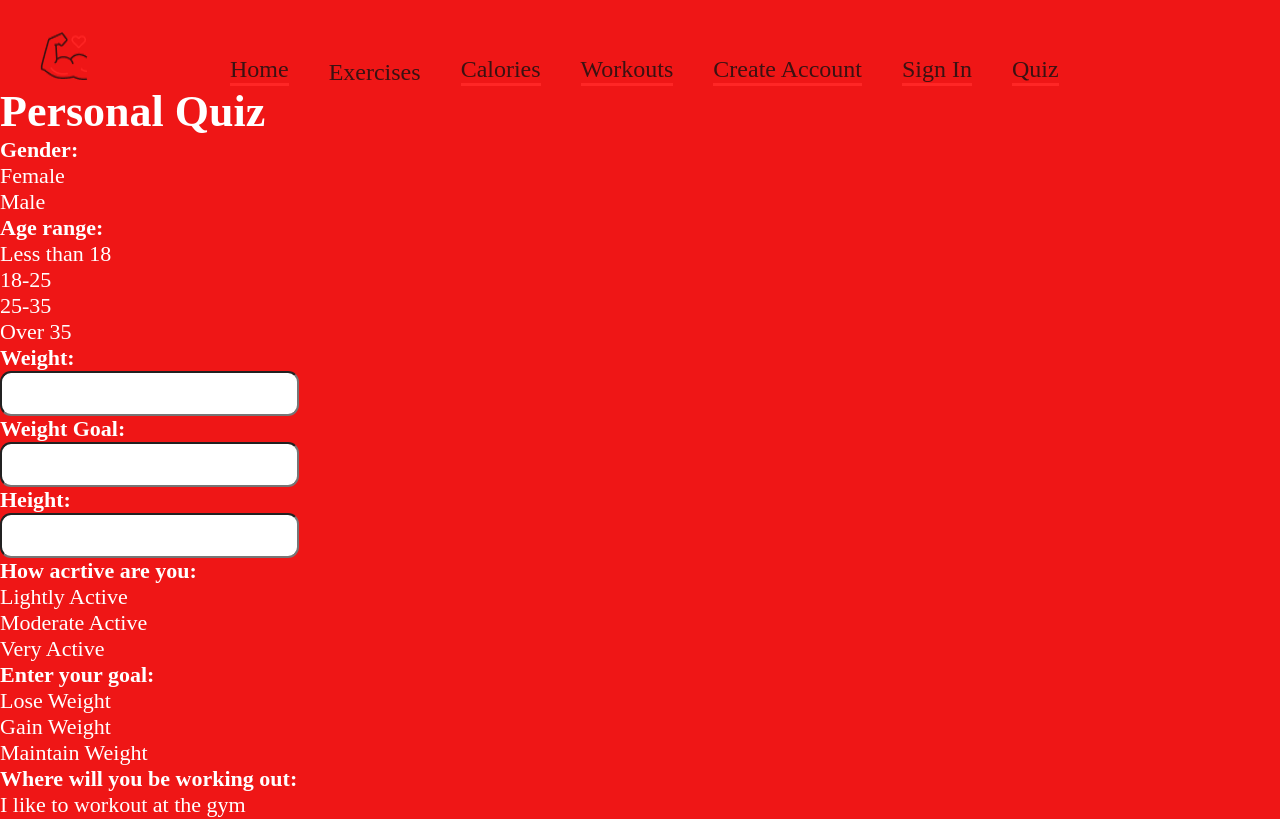
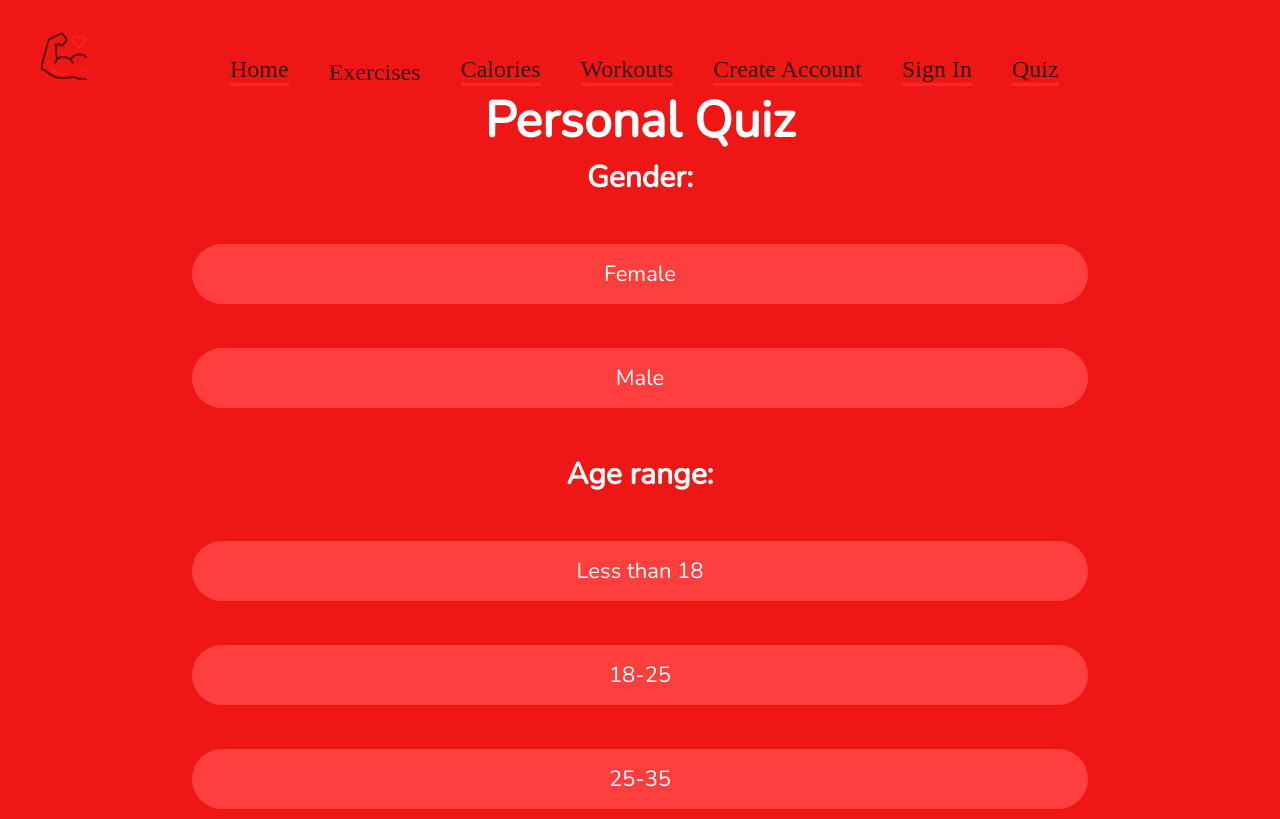
Before and after one commit to hailley-kane/Capstone_Project, a React (Create React App) app: page /Quiz in a window 1280 px wide. Shown: the top 819 px of the page. Built offline with nearby package versions, Linux system fonts and the light colour scheme.

Commit message:
Updated quiz

```diff
--- a/src/pages/Quiz/Quiz.css
+++ b/src/pages/Quiz/Quiz.css
@@ -1,17 +1,6 @@
 @import url('https://fonts.googleapis.com/css2?family=Nunito&display=swap');
 
-
-html {
-    font-family: 'Nunito', sans-serif;
-    font-size: 28px;
-    color: rgb(9, 9, 9);
-}
-
-body {
-    background-color: rgb(82, 7, 7);
-}
-
-.questions{
+.questions.quiz{
     background-color: #f8f8f8;
     border-left: 10px solid rgb(106, 3, 3);
     width: 80%;
@@ -19,23 +8,22 @@ body {
     padding: 1.5rem 2rem;
 
 }
-h1{
+h1.quiz{
     text-align: center;
     font-family:'Nunito', sans-serif;
     font-weight:bolder;
-    font-size: 100px;
+    font-size: 50px;
     color: white;
 }
-h4{
+h4.quiz{
     font-family: 'Nunito', sans-serif;
-    font-size: 40px;
+    font-size: 30px;
     font-weight: 1500;
     margin-bottom: 2rem;
     line-height: 1.5;
     text-align: center;
 
 }
-
 
 .options-container{
     display: inline-block;
@@ -85,9 +73,10 @@ h4{
     background-color: darken(green, 20%);
 
 }
-input[type="text"],
+
+input[id = 'height'],
 button,
-textarea {
+textarea{
     display: flex;
     margin: 0 auto 1.5rem auto;
     font-family: 'Nunito', sans-serif;
@@ -97,3 +86,27 @@ textarea {
     width: 70%;
     border:none;
 }
+input[id = 'weight'],
+button,
+textarea{
+    display: flex;
+    margin: 0 auto 1.5rem auto;
+    font-family: 'Nunito', sans-serif;
+    font-size: 22px;
+    border-radius: 0rem;
+    padding: 1rem;
+    width: 70%;
+    border:none;
+}
+input[id = 'weight-goal'],
+button,
+textarea{
+    display: flex;
+    margin: 0 auto 1.5rem auto;
+    font-family: 'Nunito', sans-serif;
+    font-size: 22px;
+    border-radius: 0rem;
+    padding: 1rem;
+    width: 70%;
+    border:none;
+}
--- a/src/pages/Quiz/Quiz.js
+++ b/src/pages/Quiz/Quiz.js
@@ -1,19 +1,78 @@
+import { getOverlayAlpha } from "@mui/material";
 import { Component, Fragment } from "react";
-
+import {faCheck, faTimes, faInfoCircle} from "@fortawesome/free-solid-svg-icons";
+import {FontAwesomeIcon} from "@fortawesome/react-fontawesome";
+import '../Quiz/Quiz.css'
 import {useRef, useState, useEffect} from 'react';
 
+//Gender and age are multiple choice
+const WEIGHT_REGEX = /^[0-9]{1,3}$/
+const HEIGHT_REGEX = /^([0-9]{1,3})+('[0-9]{1,3})+(")$/
+
 const Quiz = () => {
+    const userRef = useRef();
+    const errRef = useRef();
+
+
+    //Weight
+    const [weight, setWeight] = useState('');
+    const [validWeight, setValidWeight] = useState(false);
+    const [weightFocus, setWeightFocus] = useState(false);
+
+    //Validate weight
+    useEffect(() => {
+        const result = WEIGHT_REGEX.test(weight);
+        console.log(result);
+        console.log(weight);
+        setValidWeight(result);
+    }, [weight])
+
+    //Weight Goal
+    const [weightGoal, setWeightGoal] = useState('');
+    const [validWeightGoal, setValidWeightGoal] = useState(false);
+    const [weightGoalFocus, setWeightGoalFocus] = useState(false);
+
+    //Validate weight goal value
+    useEffect(() => {
+        const result = WEIGHT_REGEX.test(weightGoal);
+        console.log(result);
+        console.log(weightGoal);
+        setValidWeightGoal(result);
+    }, [weightGoal])
+
+    //Height
+    const [height, setHeight] = useState('');
+    const [validHeight, setValidHeight] = useState(false);
+    const [heightFocus, setHeightFocus] = useState(false);
+
+    //Validate Height value
+    useEffect(() => {
+        const result = HEIGHT_REGEX.test(height);
+        console.log(result);
+        console.log(height);
+        setValidHeight(result);
+    }, [height])
+
+    const[success, setSuccess] = useState(false);
+
+
+    useEffect(() =>{
+        userRef.current.focus();
+    }, [])
+
+
     return (
-        <form>
-            <h1>Personal Quiz</h1>
+        <html >
+            <h1 className="quiz">Personal Quiz</h1>
             <div className='questions'>
-                <h4>Gender:</h4>
+
+                <h4 className="quiz">Gender:</h4>
                 <div className="option-container">
                     <p className="option">Female</p>
                     <p className="option">Male</p>
                 </div>
 
-                <h4>Age range:</h4>
+                <h4 className="quiz">Age range:</h4>
                 <div className="option-container">
                     <p className="option">Less than 18</p>
                     <p className="option">18-25</p>
@@ -23,61 +82,120 @@ const Quiz = () => {
                     <p className="option">Over 35</p>
                 </div>
 
-                <h4>Weight: </h4>
+                <h4 className="quiz">Weight (lbs): </h4>
+                <span className= {validWeight ? "valid" : "hide" }>
+                                <FontAwesomeIcon icon = {faCheck} />
+                            </span>
+                            <span className= {validWeight || !weight ? "hide" : "invalid"}>
+                                <FontAwesomeIcon icon = {faTimes} />
+                            </span>
                 <input
                 type = 'text'
                 id = 'weight'
+                ref = {userRef}
+                autoComplete = "off" //we dont want to see previous suggestions because this is the registration page
+                onChange = {(e) => setWeight(e.target.value)}
                 required
+                aria-invalid = {validWeight ? "false" : "true"}
+                aria-describedby = "uidnote"
+                onFocus = {() => setWeightFocus(true)}
+                onBlur = {() => setWeightFocus(false)}
                 />
-                <h4>Weight Goal: </h4>
+                <p id ="uidnote" className = {weightFocus && weight &&
+                        !validWeight ? "instructions" : "offscreen"}>
+                            <FontAwesomeIcon icon={faInfoCircle}/>
+                            Invalid Weight<br />
+                            3 number limit.<br />
+                            Only numbers allowed.
+                </p>
+                <h4 className="quiz">Weight Goal: </h4>
+                <span className= {validWeightGoal ? "valid" : "hide" }>
+                                <FontAwesomeIcon icon = {faCheck} />
+                            </span>
+                            <span className= {validWeightGoal || !weightGoal ? "hide" : "invalid"}>
+                                <FontAwesomeIcon icon = {faTimes} />
+                            </span>
                 <input
                 type = 'text'
-                id = 'weight'
+                id = 'weight-goal'
+                ref = {userRef}
+                autoComplete = "off" //we dont want to see previous suggestions because this is the registration page
+                onChange = {(e) => setWeightGoal(e.target.value)}
                 required
+                aria-invalid = {validWeightGoal ? "false" : "true"}
+                aria-describedby = "uidnote"
+                onFocus = {() => setWeightGoalFocus(true)}
+                onBlur = {() => setWeightGoalFocus(false)}
                 />
+                <p id ="uidnote" className = {weightGoalFocus && weightGoal &&
+                        !validWeightGoal ? "instructions" : "offscreen"}>
+                            <FontAwesomeIcon icon={faInfoCircle}/>
+                            Invalid Weight<br />
+                            3 number limit.<br />
+                            Only numbers allowed.
+                </p>
 
-                <h4>Height: </h4>
+                <h4 className="quiz">Height(Feet'Inches"): </h4>
+                <span className= {validHeight ? "valid" : "hide" }>
+                                <FontAwesomeIcon icon = {faCheck} />
+                            </span>
+                            <span className= {validHeight || !height ? "hide" : "invalid"}>
+                                <FontAwesomeIcon icon = {faTimes} />
+                            </span>
                 <input
                 type = 'text'
                 id = 'height'
+                ref = {userRef}
+                autoComplete = "off" //we dont want to see previous suggestions because this is the registration page
+                onChange = {(e) => setHeight(e.target.value)}
                 required
+                aria-invalid = {validHeight ? "false" : "true"}
+                aria-describedby = "uidnote"
+                onFocus = {() => setHeightFocus(true)}
+                onBlur = {() => setHeightFocus(false)}
                 />
+                <p id ="uidnote" className = {heightFocus && height &&
+                        !validHeight ? "instructions" : "offscreen"}>
+                            <FontAwesomeIcon icon={faInfoCircle}/>
+                            Invalid Height<br />
+                            Format should follow: Feet'Inches"<br />
+                </p>
 
-                <h4>How acrtive are you: </h4>
+                <h4 className="quiz">How acrtive are you: </h4>
                 <div className="option-container">
                     <p className="option">Lightly Active</p>
                     <p className="option">Moderate Active</p>
                     <p className="option">Very Active</p>
                 </div>
 
-                <h4>Enter your goal: </h4>
+                <h4 className="quiz">Enter your goal: </h4>
                 <div className="option-container">
                     <p className="option">Lose Weight</p>
                     <p className="option">Gain Weight</p>
                     <p className="option">Maintain Weight</p>
                 </div>
 
-                <h4>Where will you be working out:</h4>
+                <h4 className="quiz">Where will you be working out:</h4>
                 <div className="option-container">
                     <p className="option">I like to workout at the gym</p>
                     <p className="option">I like to work out at home</p>
                 </div>
 
-                <h4>Enter what best describes you:</h4>
+                <h4 className="quiz">Enter what best describes you:</h4>
                 <div className="option-container">
                     <p className="option">I enjoy lifting weights</p>
                     <p className="option">I enjoy cardio</p>
                     <p className="option">I enjoy a mixed of both</p>
                 </div>
 
-                <h4>Enter any Injuries or Limitations: </h4>
+                <h4 className="quiz">Enter any Injuries or Limitations: </h4>
                 <input
                 type = 'text'
                 id = 'limitations'
                 required
                 />
 
-                <h4>Enter any dietary restrictions: </h4>
+                <h4 className="quiz">Enter any dietary restrictions: </h4>
                 <input
                 type = 'text'
                 id = 'restrictions'
@@ -88,7 +206,7 @@ const Quiz = () => {
                 </div>
 
             </div>
-        </form>
+        </html>
 
     );
 
```
